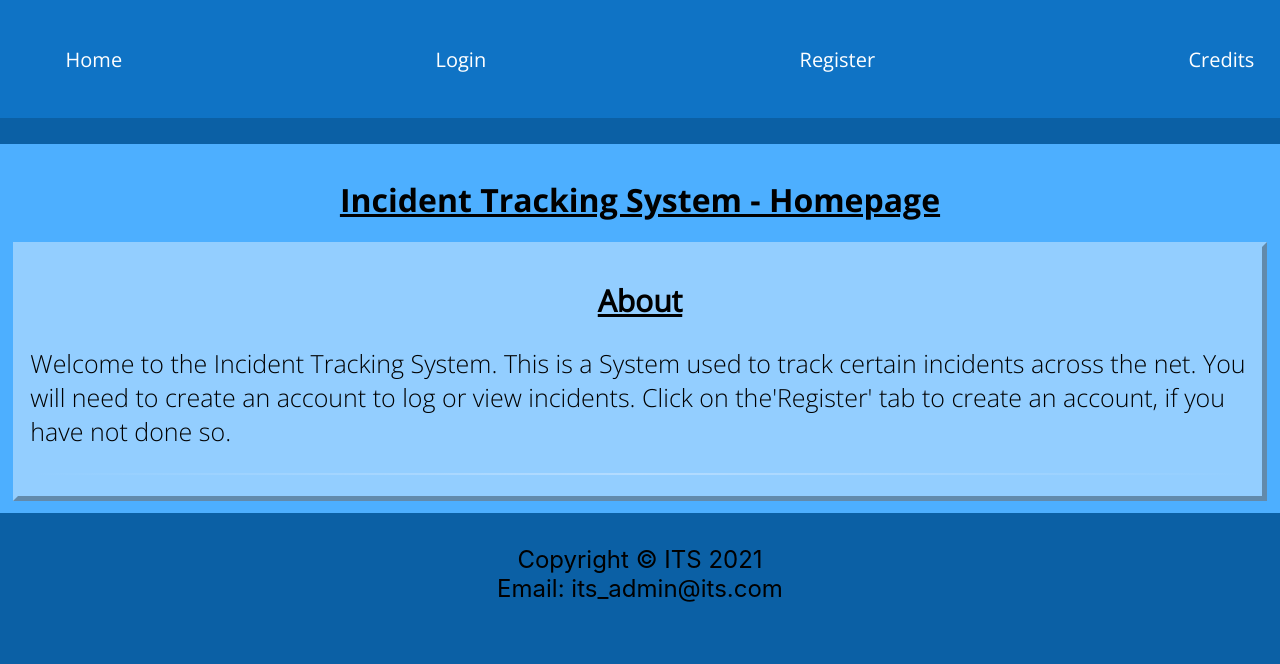
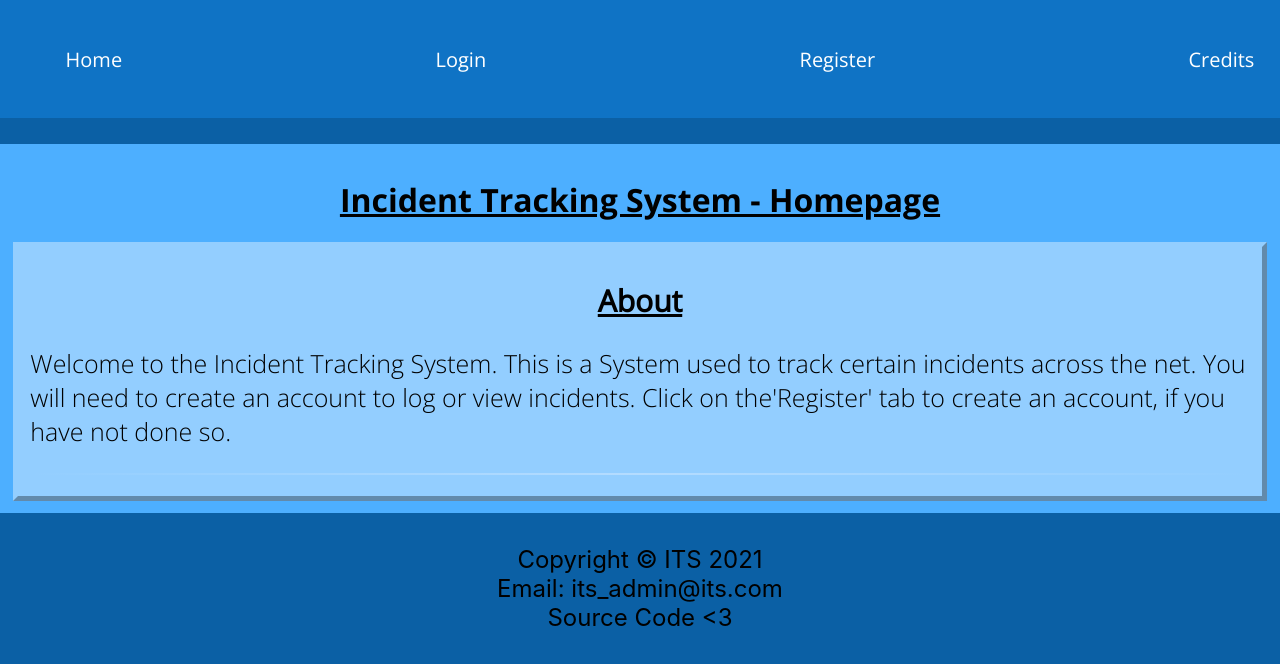
Before and after one commit to makyfj/ITS, a Next.js app in the folder client-nextjs/: page / in a window 1280 px wide. Shown: the top 664 px of the page. Built offline with nearby package versions, Linux system fonts and the light colour scheme.

Commit message:
chore: adding source code link

```diff
--- a/client-nextjs/components/layout.js
+++ b/client-nextjs/components/layout.js
@@ -107,6 +107,8 @@ const Layout = ({ children }) => {
         Copyright &copy; ITS 2021
         <br />
         Email: its_admin@its.com
+        <br />
+        <a href="https://github.com/makyfj/ITS">Source Code {"<3"}</a>
       </footer>
     </>
   );
```
